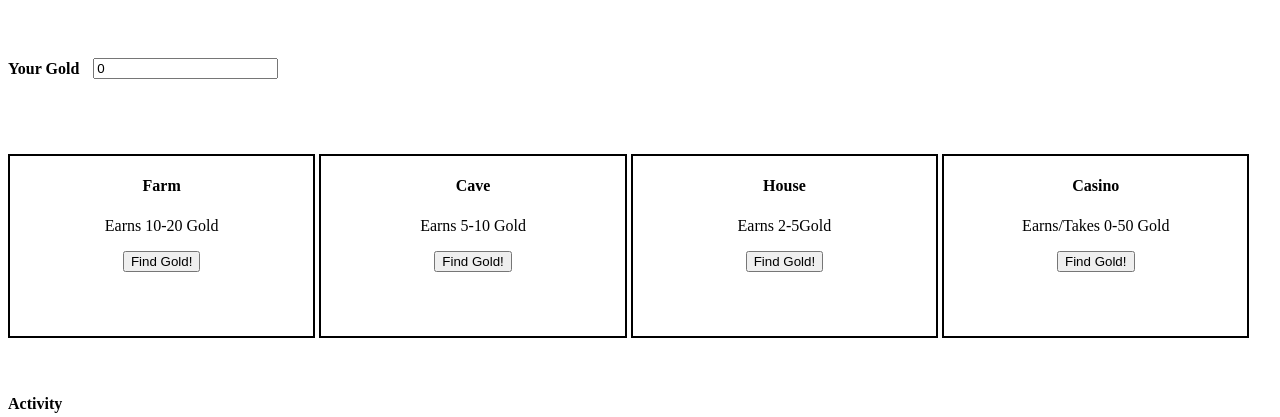
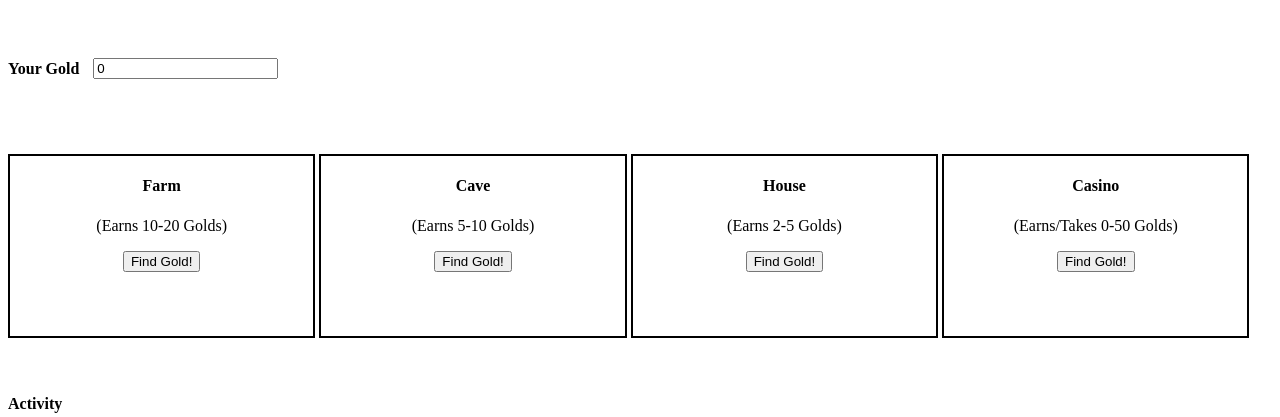
Before and after one commit to sjafri5/ninja-gold, a Flask app: page / in a window 1280 px wide. Shown: the top 417 px of the page. Run offline with Flask 2, Linux system fonts and the light colour scheme.

Commit message:
typos; post req redirects to index/

```diff
--- a/app.py
+++ b/app.py
@@ -19,14 +19,23 @@ def calculate_earnings(building):
 app = Flask(__name__)
 app.secret_key = os.urandom(24)
 
-@app.route('/')
+@app.route('/', methods=['GET', 'POST'])
 def index():
-    gold_count = 0
-    session['gold_count'] = gold_count
-    session['activities'] = []
-    return render_template('index.html', gold_count=gold_count)
+    if 'gold_count' in session:
+        gold_count = session['gold_count']
+    else:
+        gold_count = 0
+        session['gold_count'] = gold_count
 
-@app.route('/process_money', methods=['GET', 'POST'])
+    if 'activities' in session:
+        activities= session['activities']
+    else:
+        activities= []
+        session['activities'] = []
+
+    return render_template('index.html', gold_count=gold_count, activities=activities)
+
+@app.route('/process_money', methods=['POST'])
 def process_money():
     if request.method == 'POST':
         building = request.form['building']
@@ -39,8 +48,9 @@ def process_money():
         session['activities'] = activities
         session['gold_count'] = gold_count
 
+        return redirect(url_for('index'))
 
-        return render_template('index.html', gold_count=gold_count, activities=activities)
+        # return render_template('index.html', gold_count=gold_count, activities=activities)
 
 
 if __name__ == '__main__':
--- a/templates/index.html
+++ b/templates/index.html
@@ -12,7 +12,7 @@
   <ul class="parent">
       <li>
         <h4>Farm</h4>
-        <p>Earns 10-20 Gold</p>
+        <p>(Earns 10-20 Golds)</p>
         <form action="/process_money" method="post">
           <input type="hidden" name="building" value="farm" />
           <input type="submit" value="Find Gold!"/>
@@ -20,7 +20,7 @@
       </li>
       <li>
         <h4>Cave</h4>
-        <p>Earns 5-10 Gold</p>
+        <p>(Earns 5-10 Golds)</p>
         <form action="/process_money" method="post">
           <input type="hidden" name="building" value="cave" />
           <input type="submit" value="Find Gold!"/>
@@ -29,7 +29,7 @@
       </li>
       <li>
         <h4>House</h4>
-        <p>Earns 2-5Gold</p>
+        <p>(Earns 2-5 Golds)</p>
         <form action="/process_money" method="post">
           <input type="hidden" name="building" value="house" />
           <input type="submit" value="Find Gold!"/>
@@ -38,7 +38,7 @@
       </li>
       <li>
         <h4>Casino</h4>
-        <p>Earns/Takes 0-50 Gold</p>
+        <p>(Earns/Takes 0-50 Golds)</p>
         <form action="/process_money" method="post">
           <input type="hidden" name="building" value="casino" />
           <input type="submit" value="Find Gold!"/>
```
